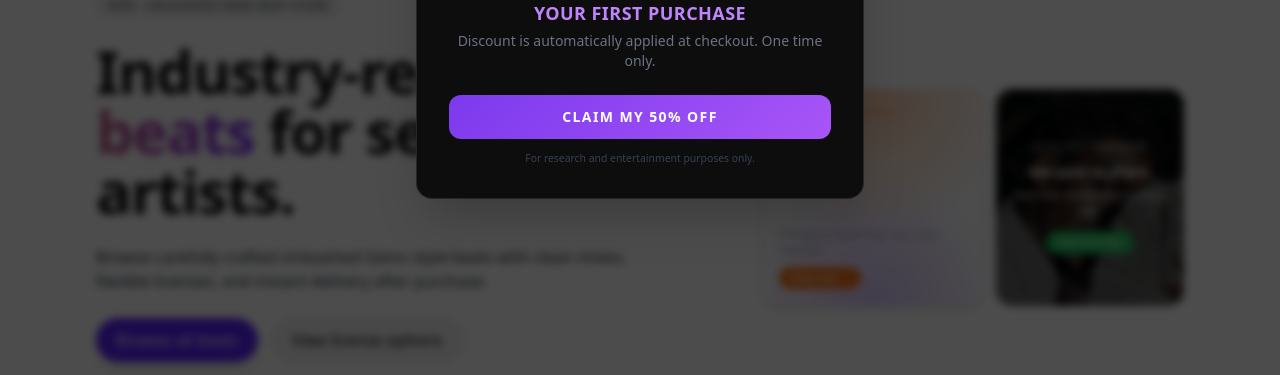
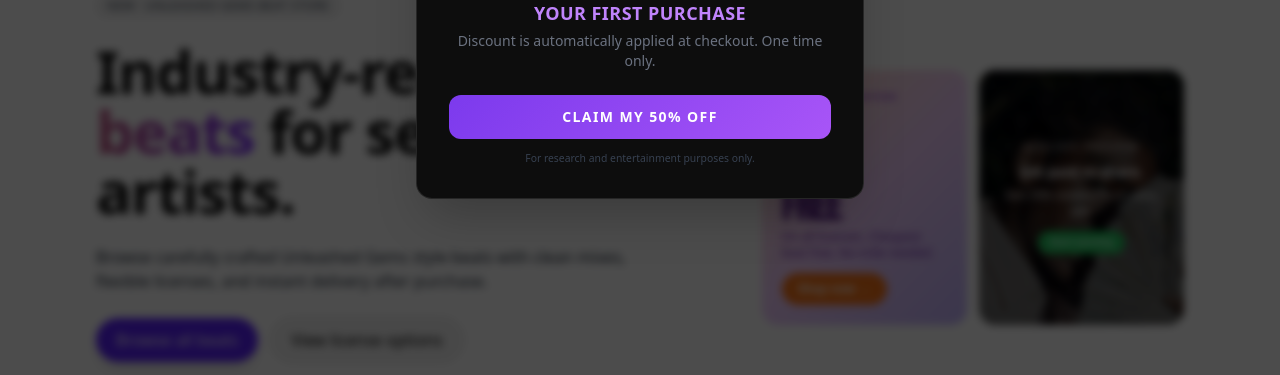
Before and after one commit to logigeirvibesstuff/lana-nova-beats, a Next.js app: page / in a window 1280 px wide. Shown: the part 361-736 px from the top of the page. Built offline with nearby package versions, Linux system fonts and the light colour scheme; no server answers; the database is empty.

Commit message:
Bigger promo card with dark font, all licenses note

```diff
--- a/app/page.tsx
+++ b/app/page.tsx
@@ -47,13 +47,14 @@ export default function HomePage() {
             </div>
           </div>
           <div className="md:w-2/5 flex gap-3">
-            <Link href="/beats" className="flex-1 card-surface relative overflow-hidden p-4 no-underline">
-              <div className="absolute inset-0 bg-[radial-gradient(circle_at_top,_rgba(249,115,22,0.35),_transparent_60%),radial-gradient(circle_at_bottom,_rgba(124,44,255,0.25),_transparent_55%)]" />
-              <div className="relative space-y-2 flex flex-col h-full justify-center">
-                <p className="text-[0.6rem] uppercase tracking-[0.2em] text-orange-400 font-semibold">🔥 Limited offer</p>
-                <p className="text-white font-black text-2xl leading-tight">Buy 2<br />Get 1<br />Free</p>
-                <p className="text-xs text-gray-400">Cheapest beat free. No code needed.</p>
-                <span className="mt-1 inline-block bg-lana-accent text-white text-[0.6rem] font-bold px-3 py-1 rounded-full w-fit">Shop now →</span>
+            <Link href="/beats" className="flex-1 relative overflow-hidden rounded-2xl min-h-[160px] no-underline" style={{background: "linear-gradient(135deg, #ffe0c3 0%, #f5d0fe 50%, #c4b5fd 100%)"}}>
+              <div className="relative h-full flex flex-col justify-between p-5">
+                <p className="text-[0.6rem] uppercase tracking-[0.2em] text-purple-700 font-bold">🔥 Limited offer</p>
+                <p className="font-black leading-none text-purple-900" style={{fontSize: "2.6rem", fontFamily: "bebas neue, bebas, impact, sans-serif", letterSpacing: "-0.5px"}}>Buy 2<br />Get 1<br />Free</p>
+                <div>
+                  <p className="text-xs text-purple-800 font-medium mb-3">On all licenses. Cheapest beat free. No code needed.</p>
+                  <span className="inline-block bg-orange-500 hover:bg-orange-400 text-white text-xs font-bold px-4 py-2 rounded-full">Shop now →</span>
+                </div>
               </div>
             </Link>
             <a href="/account" className="flex-1 relative overflow-hidden rounded-2xl min-h-[160px]">
```
